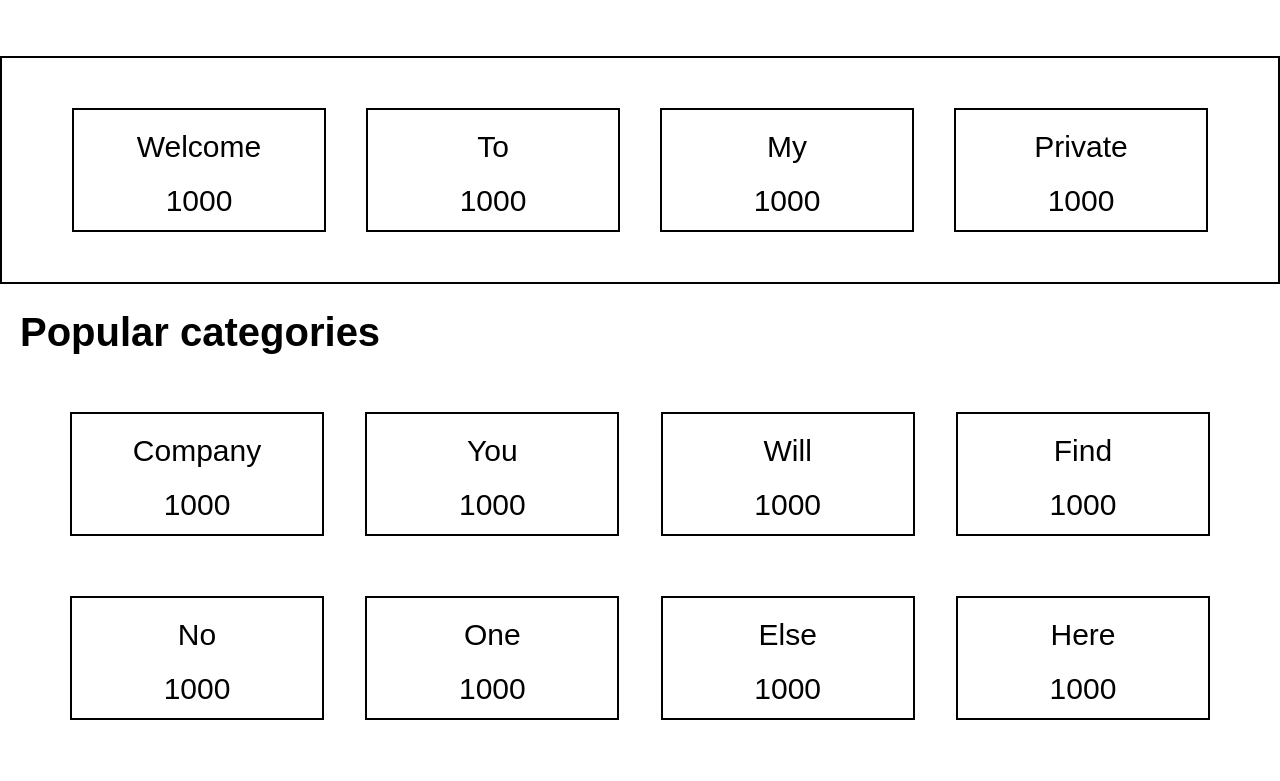
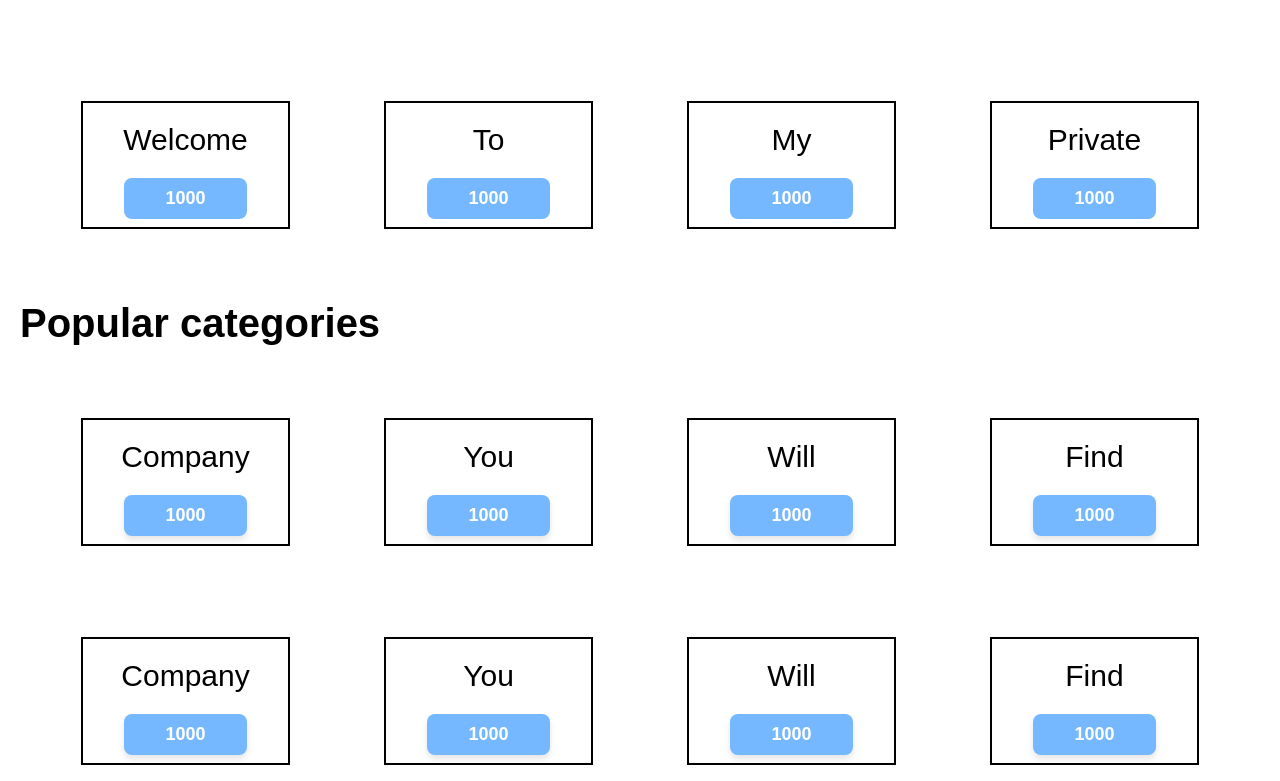
Before and after one commit to Aakash-1801/Project, a React (Create React App) app: page / in a window 1280 px wide. Shown: the part 760-1541 px from the top of the page. Built offline with nearby package versions, Linux system fonts and the light colour scheme.

Commit message:
bigin reg form

```diff
--- a/src/App.js
+++ b/src/App.js
@@ -34,6 +34,7 @@ import Popular from './Components/Milestones/Popular';
 import About from './Components/Pages/About';
 import Support from './Components/Pages/Support';
 import Contact from './Components/Pages/Contact';
+import Register from './Components/Register/Register';
 
 function App() {
   return (
@@ -46,13 +47,15 @@ function App() {
             <Milestones />
             <h1 id="cat">Popular categories</h1>
             <Popular />
+            <Popular />
             <h1 id="cat">Top Companies</h1>
-            <Milestones />
+            <Popular />
           </>
         } />
         <Route path="/About" element={<About />} />
         <Route path="/Support" element={<Support />} />
         <Route path="/Contact" element={<Contact />} />
+        <Route path="/register" element={<Register />} />
       </Routes>
     </div>
   );
--- a/src/Components/Milestones/Milestones.js
+++ b/src/Components/Milestones/Milestones.js
@@ -1,22 +1,22 @@
 import React from 'react';
-import './Pop_mlstn.css';
+import './mlstn.css';
 
 function Milestones() {
   	return (
     	<div className='milestone'>
-			<div className='mlstn1'>
+			<div className='mlstn'>
 			<div id='up'>Welcome</div>
 			<div id='down'>1000</div>
 			</div>
-			<div className='mlstn1'>
+			<div className='mlstn'>
 			<div id='up'>To</div>
 			<div id='down'>1000</div>
 			</div>
-			<div className='mlstn1'>
+			<div className='mlstn'>
 			<div id='up'>My</div>
 			<div id='down'>1000</div>
 			</div>
-			<div className='mlstn1'>
+			<div className='mlstn'>
 			<div id='up'>Private</div>
 			<div id='down'>1000</div>
 			</div>
--- /dev/null
+++ b/src/Components/Milestones/Pop.css
@@ -0,0 +1,51 @@
+.popular {
+    display: flex;
+    padding: 2.78% 5.56%;
+    align-items: center;
+    justify-content: space-between;
+    /* border: 2px solid black; */
+}
+
+.pop {
+    margin: 10px;
+    width: 18%;
+    height: 9%;
+    padding-top: 20px;
+    font-size: 30px;
+    border: 2px solid black;
+}
+
+/* Centering container */
+.pop #up {
+    justify-content: center;
+    display: flex;
+    height: 54.4px;
+}
+
+/* Styled Button */
+.pop #down {
+    justify-content: center;
+    align-items: center;
+    display: flex;
+    margin: 0px 20% 4%;
+    padding: 10px 20px;
+    font-size: 18px;
+    font-weight: 600;
+    color: white;
+    background-color: #75b8ff;
+    border: none;
+    border-radius: 8px;
+    /* cursor: pointer; */
+    transition: background-color 0.3s ease, transform 0.1s ease;
+    box-shadow: 0 4px 6px rgba(0, 0, 0, 0.1);
+    text-decoration: none;
+}
+
+.pop #down:hover {
+    background-color: #75b2f4;
+}
+
+.pop #down:active {
+    background-color: #59a5f5;
+    transform: scale(0.98);
+}
--- a/src/Components/Milestones/Pop_mlstn.css
+++ /dev/null
@@ -1,35 +0,0 @@
-.milestone {
-    display: flex;
-    padding: 40px 60px;
-    align-items: center;
-    justify-content: space-between;
-    border: 2px solid black;
-}
-
-.mlstn1 {
-    margin: 10px;
-    width: 250px;
-    height: 100px;
-    padding-top: 20px;
-    font-size: 30px;
-    border: 2px solid black;
-}
-
-#up {
-    justify-content: center;
-    display: flex;
-    margin-bottom: 8%;
-}
-
-#down {
-    justify-content: center;
-    display: flex;
-}
-
-.popular {
-    display: flex;
-    padding: 20px 60px;
-    align-items: center;
-    justify-content: space-between;
-    /* border: 2px solid black; */
-}
--- a/src/Components/Milestones/Popular.js
+++ b/src/Components/Milestones/Popular.js
@@ -1,43 +1,26 @@
 import React from 'react';
-import './Pop_mlstn.css';
+import { Link } from "react-router-dom";
+import './Pop.css';
 
 function Popular() {
     return (
         <div>
             <div className='popular'>
-                <div className='mlstn1'>
+                <div className='pop'>
                     <div id='up'>Company</div>
-                    <div id='down'>1000</div>
+                    <Link to="/register" id='down'>1000</Link>
                 </div>
-                <div className='mlstn1'>
+                <div className='pop'>
                     <div id='up'>You</div>
-                    <div id='down'>1000</div>
+                    <Link to="/register" id='down'>1000</Link>
                 </div>
-                <div className='mlstn1'>
+                <div className='pop'>
                     <div id='up'>Will</div>
-                    <div id='down'>1000</div>
+                    <Link to="/register" id='down'>1000</Link>
                 </div>
-                <div className='mlstn1'>
+                <div className='pop'>
                     <div id='up'>Find</div>
-                    <div id='down'>1000</div>
-                </div>
-            </div>
-            <div className='popular'>
-                <div className='mlstn1'>
-                    <div id='up'>No</div>
-                    <div id='down'>1000</div>
-                </div>
-                <div className='mlstn1'>
-                    <div id='up'>One</div>
-                    <div id='down'>1000</div>
-                </div>
-                <div className='mlstn1'>
-                    <div id='up'>Else</div>
-                    <div id='down'>1000</div>
-                </div>
-                <div className='mlstn1'>
-                    <div id='up'>Here</div>
-                    <div id='down'>1000</div>
+                    <Link to="/register" id='down'>1000</Link>
                 </div>
             </div>
         </div>
--- /dev/null
+++ b/src/Components/Milestones/mlstn.css
@@ -0,0 +1,39 @@
+.milestone {
+    display: flex;
+    padding: 2.78% 5.56%;
+    align-items: center;
+    justify-content: space-between;
+    /* border: 2px solid black; */
+}
+
+.mlstn {
+    margin: 10px;
+    width: 18%;
+    height: 9%;
+    padding-top: 20px;
+    font-size: 30px;
+    border: 2px solid black;
+}
+
+/* Centering container */
+.mlstn #up {
+    justify-content: center;
+    display: flex;
+    height: 54.4px;
+}
+
+/* Styled Button */
+.mlstn #down {
+    justify-content: center;
+    align-items: center;
+    display: flex;
+    margin: 0px 20% 4%;
+    /* margin-bottom: 4%; */
+    padding: 10px 20px;
+    font-size: 18px;
+    font-weight: 600;
+    color: white;
+    background-color: #75b8ff;
+    border: none;
+    border-radius: 8px;
+}
--- /dev/null
+++ b/src/Components/Register/Register.css
@@ -0,0 +1,41 @@
+.register-container {
+    max-width: 400px;
+    margin: 80px auto;
+    padding: 20px;
+    border: 1px solid #ccc;
+    border-radius: 10px;
+    text-align: center;
+    background-color: #f9f9f9;
+    box-shadow: 0 4px 8px rgba(0, 0, 0, 0.1);
+}
+
+.register-heading {
+    margin-bottom: 20px;
+}
+
+.register-form {
+    display: flex;
+    flex-direction: column;
+    gap: 15px;
+}
+
+.register-input {
+    padding: 10px;
+    font-size: 16px;
+    border-radius: 6px;
+    border: 1px solid #ccc;
+}
+
+.register-button {
+    padding: 10px;
+    font-size: 16px;
+    background-color: #4caf50;
+    color: white;
+    border: none;
+    border-radius: 6px;
+    cursor: pointer;
+}
+
+.register-button:hover {
+    background-color: #45a049;
+}
--- /dev/null
+++ b/src/Components/Register/Register.js
@@ -0,0 +1,18 @@
+import React from 'react';
+import './Register.css';
+
+function Register() {
+  return (
+    <div className="register-container">
+      <h1 className="register-heading">Registration Form</h1>
+      <form className="register-form">
+        <input type="text" placeholder="Full Name" className="register-input" />
+        <input type="email" placeholder="Email Address" className="register-input" />
+        <input type="password" placeholder="Password" className="register-input" />
+        <button type="submit" className="register-button">Register</button>
+      </form>
+    </div>
+  );
+}
+
+export default Register;
```
